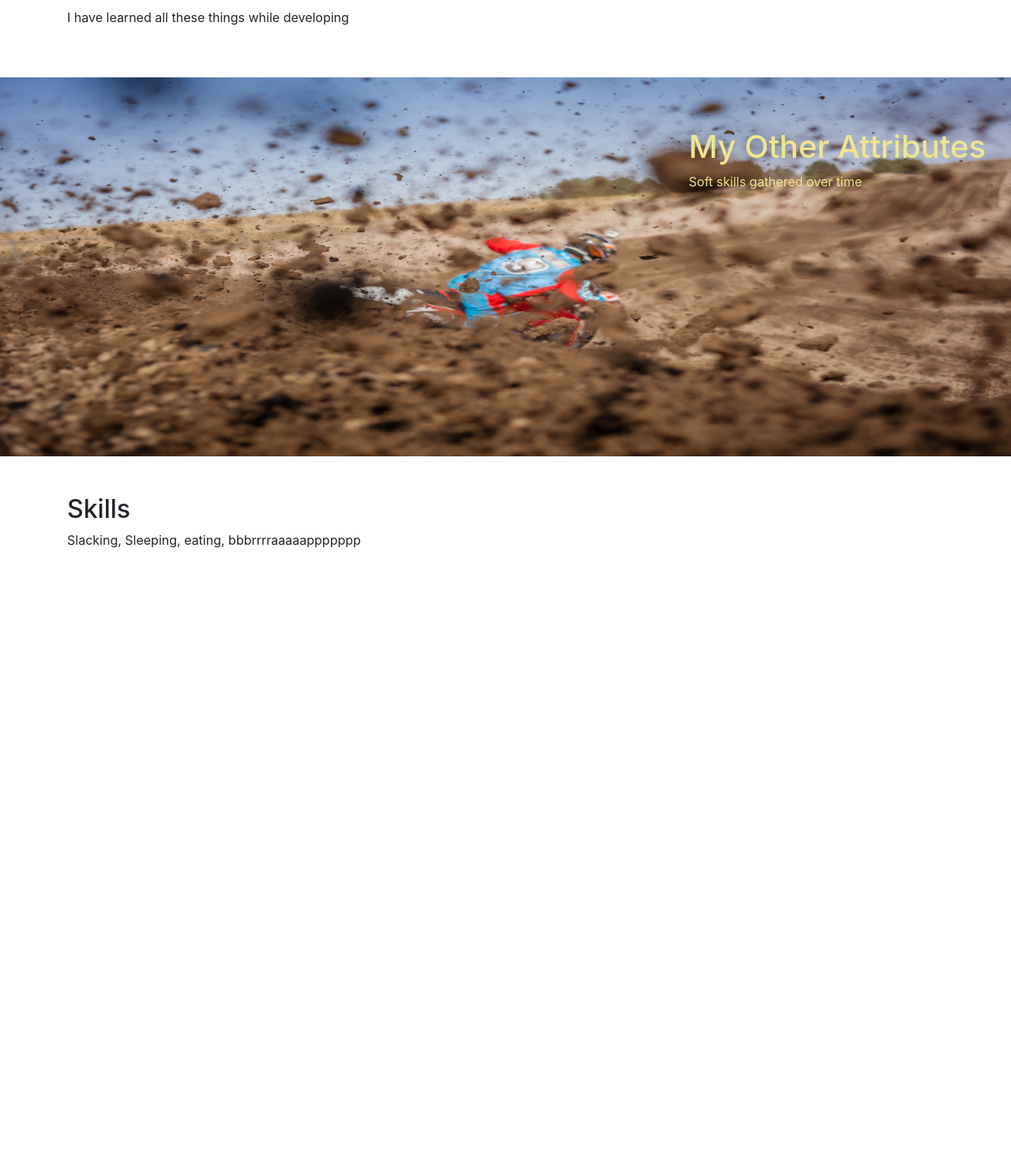
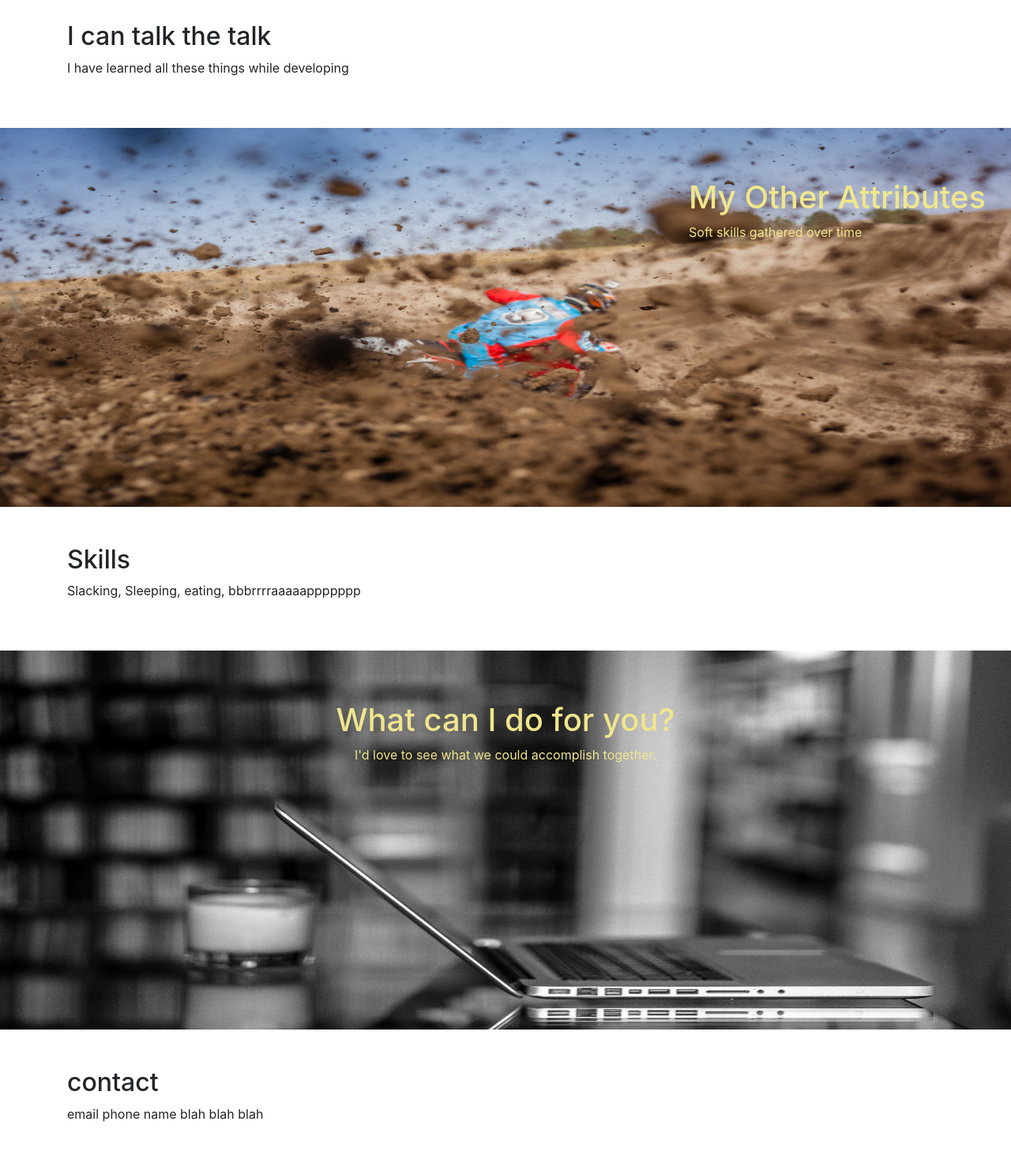
Before and after one commit to mdavid50/pwp, a PHP site: page / in a window 1280 px wide. Shown: the part 1227-2714 px from the top of the page at 79% size. Before the commit the page ends 1921 px from the top, so only its background shows below. Run offline with PHP 8.4, Linux system fonts and the light colour scheme.

Commit message:
added images, sections, and parallax effect

```diff
--- a/public_html/index.php
+++ b/public_html/index.php
@@ -69,7 +69,7 @@
 			<div class="row">
 				<div class="col-md-8 col-lg-6">
 					<h2>A Little About Me</h2>
-					<p>I'm on an adventure!</p>
+					<p>In life I regularly find myself in pursuit of a great challenge. </p>
 				</div>
 			</div>
 		</div>
@@ -116,4 +116,25 @@
 			</div>
 		</div>
 	</section>
+
+	<!-- parallax fourth section -->
+	<div class="parallax-content4">
+		<div class="parallax">
+			<div class="jumbotron bg-transparent text-center">
+				<h1>What can I do for you?</h1>
+				<p>I'd love to see what we could accomplish together.</p>
+			</div>
+		</div>
+	</div>
+
+	<section class="p-5 solid mt-0" id="skills">
+		<div class="container">
+			<div class="row">
+				<div class="col-md-8 col-lr-6">
+					<h2>contact</h2>
+					<p>email phone name blah blah blah</p>
+				</div>
+			</div>
+		</div>
+	</section>
 </body>
--- a/public_html/style/style.css
+++ b/public_html/style/style.css
@@ -9,14 +9,6 @@
 
 .parallax {
 
-	/*set a spacific height
-	height: 800px;*/
-
-	/*create the parallax scrolling effect
-	background-attachment: fixed;
-	background-position: center;
-	background-repeat: no-repeat;
-	background-size: cover;*/
 }
 
 @media only screen and (max-device-width: 768px) {
@@ -32,25 +24,43 @@
 		position: relative;
 		/* background: url(/_images/header_trees.png) no-repeat; */
 		background-size: 100% 100%;
-		height: 60vh;
+		height: 68vh;
+		background-repeat: no-repeat;
+		background-attachment: fixed;
+		background-position: center;
 	}
 
 	.parallax-content2{
 		background-image: url("../images/ryan.jpg");
 		width: 100%;
 		position: relative;
-		/* background: url(/_images/header_trees.png) no-repeat; */
 		background-size: 100% 100%;
 		height: 60vh;
+		background-repeat: no-repeat;
+		background-attachment: fixed;
+		background-position: center;
 	}
 
 	.parallax-content3{
 		background-image: url("../images/gabriel.jpg");
 		width: 100%;
 		position: relative;
-		/* background: url(/_images/header_trees.png) no-repeat; */
 		background-size: 100% 100%;
 		height: 60vh;
+		background-repeat: no-repeat;
+		background-attachment: fixed;
+		background-position: center;
+	}
+
+	.parallax-content4{
+		background-image: url("../images/ghost-presenter.jpg");
+		width: 100%;
+		position: relative;
+		background-size: 100% 100%;
+		height: 60vh;
+		background-repeat: no-repeat;
+		background-attachment: fixed;
+		background-position: center;
 	}
 
 }
```
